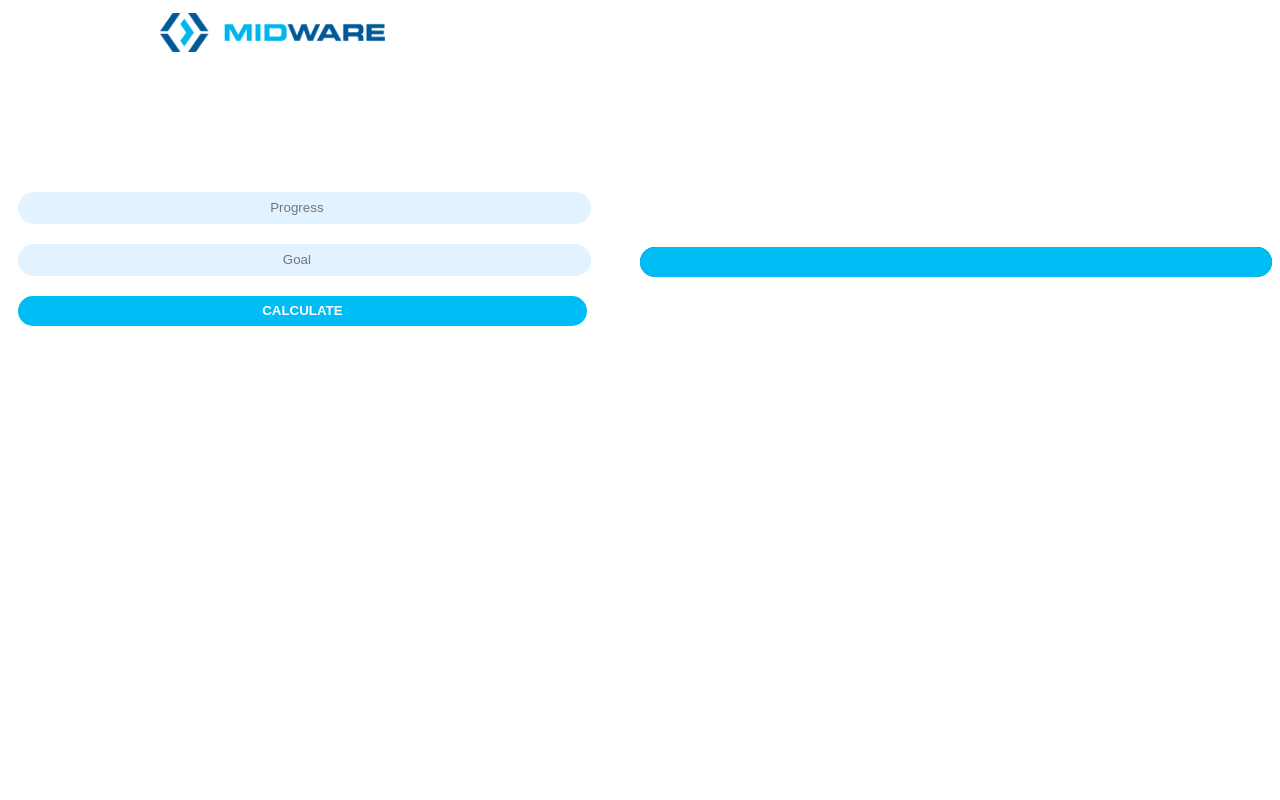
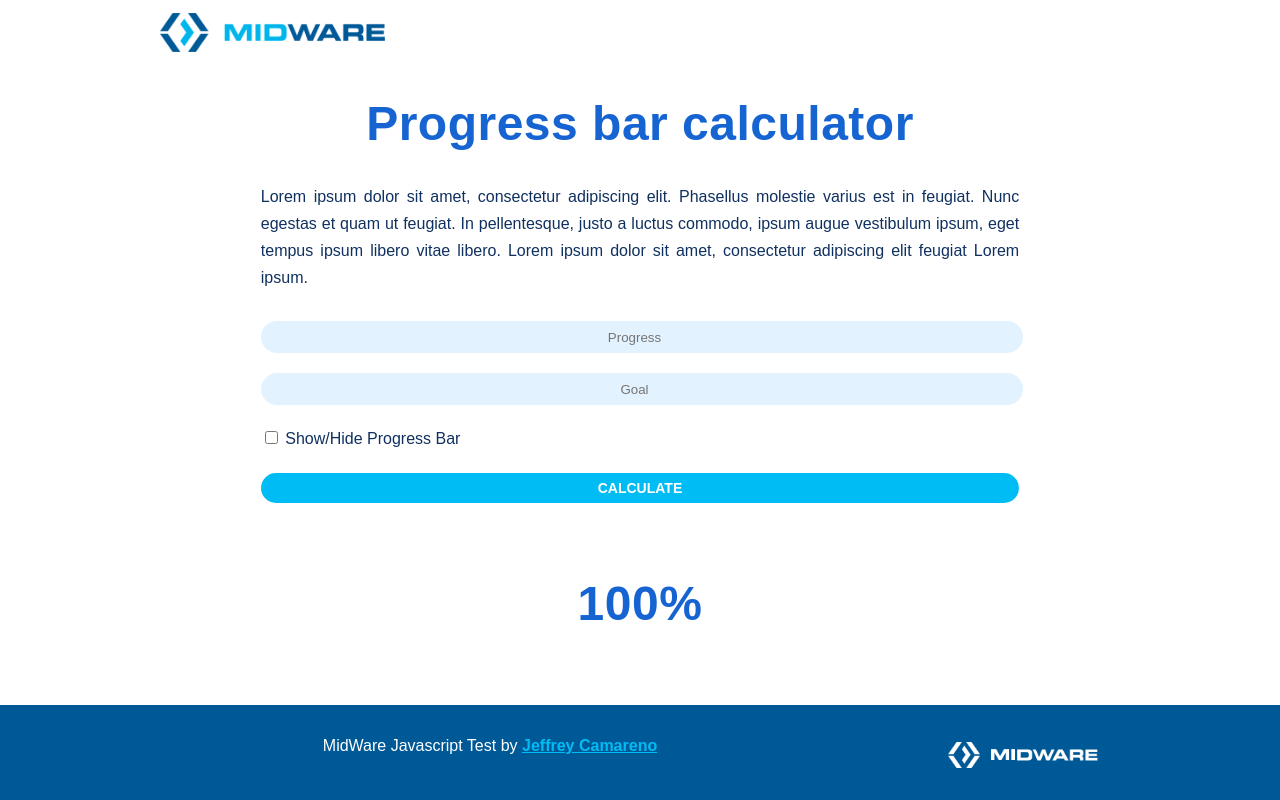
Before and after one commit to Jef7/MidWare, a plain HTML site: page src/index.html in a window 1280 px wide. Both pictures are taken after typing "5", "5" into the empty fields and a click on the button "CALCULATE". Drawn offline with Linux system fonts and the light colour scheme.

Commit message:
More features

```diff
--- a/src/css/styles.css
+++ b/src/css/styles.css
@@ -1,11 +1,66 @@
 body {
   background-color: white;
-  font-family: Helvetica, Arial, sans-serif;
+  font-family: sans-serif;
+}
+
+.text-primary {
+  font-family: DIN Pro Medium, sans-serif;
+  font-size: 3em;
+  font-weight: bold;
+  letter-spacing: 0.5px;
+  color: #1564d2;
+  margin-top: 30px;
+  text-align: center;
+}
+
+.text-result {
+  font-family: DIN Pro Medium, sans-serif;
+  font-size: 3em;
+  font-weight: bold;
+  letter-spacing: 0.5px;
+  color: #1564d2;
+  text-align: center;
+}
+
+.text-secundary {
+  font-family: Roboto-Light, sans-serif;
+  font-size: 1em;
+  font-weight: 300;
+  line-height: 1.7;
+  color: #103160;
+  margin-top: 30px;
+  width: 60%;
+  margin: auto;
+  text-align: justify;
+  padding-bottom: 20px;
+}
+
+.footer {
+  position: absolute;
+  right: 0;
+  bottom: 0;
+  left: 0;
+  padding: 2rem;
+  background-color: #005997;
+  text-align: center;
+  color: white;
+}
+
+.name {
+  color: #00bcf5;
+  font-weight: bold;
+}
+
+.logo-footer {
+  width: 150px;
+  margin-right: 150px;
+  margin-top: 5px;
 }
 
 .topnav {
   background-color: white;
   margin-top: 1%;
+  margin-bottom: 40px;
 }
 
 .topnav-child {
@@ -18,31 +73,11 @@ body {
   width: 225px;
 }
 
-.column-1 {
-  margin-top: 10%;
-  float: left;
-  width: 50%;
-  height: 100px;
-  background-color: white;
-}
-
-.column-2 {
-  margin-top: 10%;
-  float: right;
-  width: 50%;
-  height: 100px;
-  background-color: white;
-}
-
-.progress-container:after {
-  display: table;
-  clear: both;
-}
-
 .progress-bar-container {
+  margin: auto;
+  width: 60%;
+  height: 30px;
   border-radius: 50px;
-  margin-top: 65px;
-  width: 100%;
   background-color: #005997;
 }
 
@@ -54,16 +89,17 @@ body {
 }
 
 .btn {
+  margin: auto;
   border-radius: 50px;
   cursor: pointer;
   background-color: #00bcf5;
   color: white;
   text-decoration: none;
   border: none;
-  width: 90%;
+  width: 100%;
   height: 30px;
-  margin: 10px;
   font-weight: bold;
+  font-size: 14px;
 }
 
 button:hover {
@@ -71,12 +107,22 @@ button:hover {
 }
 
 .form-control {
+  margin: auto;
   border-radius: 50px;
   background-color: #e3f2ff;
   color: #005997;
-  width: 90%;
+  width: 100%;
   border: none;
   height: 30px;
   text-align: center;
-  margin: 10px;
 }
+
+.center {
+  margin: auto;
+  width: 60%;
+  padding: 10px;
+}
+
+#container-bar {
+  display: none;
+}
--- a/src/index.html
+++ b/src/index.html
@@ -7,17 +7,25 @@
     <title>MidWare Test - jcamareno</title>
   </head>
   <body>
-    <!-- navbar -->
     <div class="topnav">
       <div class="topnav-child">
+        <a href="https://www.midware.net">
           <img class="logo" src="assets/logo.png" alt="logo-midware.net" />
+        </a>
       </div>
     </div>
-
-    <!-- form -->
-    <div class="progress-container">
-      <div class="column-1">
+    <h1 class="text-primary">
+      Progress bar calculator
+    </h1>
+    <h4 class="text-secundary">
+      Lorem ipsum dolor sit amet, consectetur adipiscing elit. Phasellus
+      molestie varius est in feugiat. Nunc egestas et quam ut feugiat. In
+      pellentesque, justo a luctus commodo, ipsum augue vestibulum ipsum, eget
+      tempus ipsum libero vitae libero. Lorem ipsum dolor sit amet, consectetur
+      adipiscing elit feugiat Lorem ipsum.
+    </h4>
     <div>
+      <div class="center">
         <input
           type="number"
           class="form-control"
@@ -25,7 +33,7 @@
           placeholder="Progress"
         />
       </div>
-        <div>
+      <div class="center">
         <input
           type="number"
           class="form-control"
@@ -33,6 +41,11 @@
           placeholder="Goal"
         />
       </div>
+      <div class=" center text-secundary">
+        <input type="checkbox" id="show-bar" name="show-bar" />
+        <label for="show-bar"> Show/Hide Progress Bar</label>
+      </div>
+      <div class="center">
         <button
           class="btn"
           onclick="calculateProgress(document.getElementById('qtyControl'), document.getElementById('progressControl'))"
@@ -40,13 +53,29 @@
           CALCULATE
         </button>
       </div>
-      <div class="column-2">
-        <div class="progress-bar-container">
+      <div>
+        <h4 class="text-result" id="result"></h4>
+      </div>
+      <div id="container-bar" class="progress-bar-container">
         <div id="progress-bar"></div>
       </div>
     </div>
-    </div>
-
     <script src="js/progressBar.js"></script>
   </body>
+  <footer>
+    <div class="footer">
+      MidWare Javascript Test by
+      <a class="name" href="https://www.linkedin.com/in/jcamareno7/"
+        >Jeffrey Camareno</a
+      >
+      <a href="https://www.midware.net">
+        <img
+          class="logo-footer"
+          src="assets/logo-white.png"
+          alt="logo-white"
+          align="right"
+        />
+      </a>
+    </div>
+  </footer>
 </html>
--- a/src/js/progressBar.js
+++ b/src/js/progressBar.js
@@ -1,28 +1,30 @@
 function calculateProgress(progress, goal) {
   let progressValue = progress.value;
   let goalValue = goal.value;
-  let currentProgress = 0;
+  let currentProgressResult = 0;
   const higherLimit = 99.99;
 
   if (!inputEmptyValidator(progress, goal)) {
-    currentProgress = (progressValue / goalValue) * 100;
+    currentProgressResult =
+      Math.round((progressValue / goalValue) * 100 * 100) / 100;
 
-    if (currentProgress >= 100) currentProgress = higherLimit;
+    restultText(currentProgressResult);
+    if (currentProgressResult >= 100) currentProgressResult = higherLimit;
 
-    progressBar(currentProgress);
+    showBarValidator();
+    progressBar(currentProgressResult);
     clearInputs(progress, goal);
   }
 }
 
-// esto se puede mejorar con rest operator
 function clearInputs(input1, input2) {
   input1.value = "";
   input2.value = "";
 }
 
-function progressBar(currentProgress) {
+function progressBar(currentProgressResult) {
   let progressBar = document.getElementById("progress-bar");
-  let quantity = currentProgress;
+  let quantity = currentProgressResult;
   let progress = 0;
 
   while (progress <= quantity) {
@@ -31,25 +33,42 @@ function progressBar(currentProgress) {
   }
 }
 
-function inputEmptyValidator(inputId1, inputId2) {
-  const inputValue1 = inputId1.value;
-  const inputValue2 = inputId2.value;
+function inputEmptyValidator(inputProgress, inputGoal) {
+  const inputProgressValue = inputProgress.value;
+  const inputGoalValue = inputGoal.value;
   const errorStyle = "0.17em solid #DC0015";
-  let errorStatus1 = false;
-  let errorStatus2 = false;
+  let errorStatusProgress = false;
+  let errorStatusGoal = false;
 
-  if (inputValue1 === "") {
-    inputId1.style.border = errorStyle;
-    errorStatus1 = true;
+  if (inputProgressValue === "") {
+    inputProgress.style.border = errorStyle;
+    errorStatusProgress = true;
   } else {
-    inputId1.style.border = "none";
+    inputProgress.style.border = "none";
   }
-  if (inputValue2 === "") {
-    inputId2.style.border = errorStyle;
-    errorStatus2 = true;
+  if (inputGoalValue === "") {
+    inputGoal.style.border = errorStyle;
+    errorStatusGoal = true;
   } else {
-    inputId2.style.border = "none";
+    inputGoal.style.border = "none";
   }
 
-  return errorStatus1 || errorStatus2;
+  return errorStatusProgress || errorStatusGoal;
 }
+
+function showBarValidator() {
+  let checkbox = document.getElementById("show-bar");
+  let barElement = document.getElementById("container-bar").style;
+
+  checkbox.checked
+    ? (barElement.display = "block")
+    : (barElement.display = "none");
+}
+
+function restultText(result) {
+  let resultElement = document.getElementById("result");
+
+  result > 100
+    ? (resultElement.innerHTML = "You Are Awesomme")
+    : (resultElement.innerHTML = result + "%");
+}
```
Also changed, not shown: src/assets/logo-white.png (added). Lines whose indentation alone changed are shown as unchanged.
